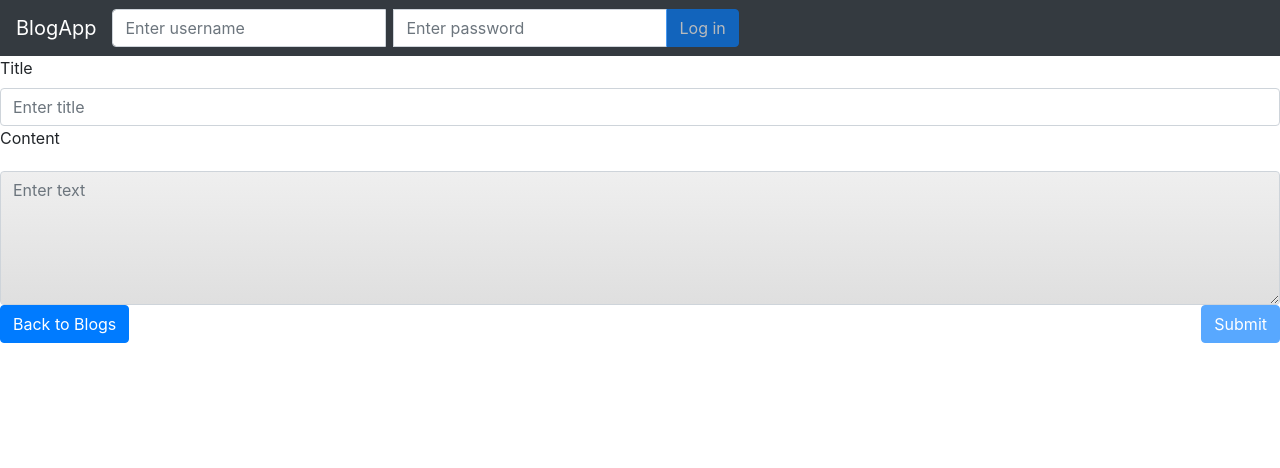
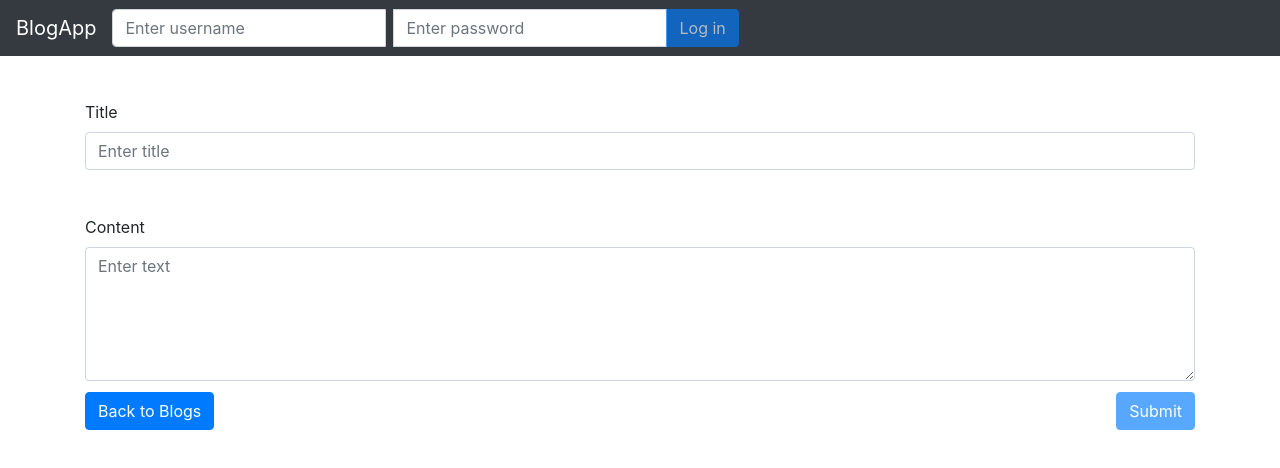
Before and after one commit to jtaaka/BloggingApp, a React (Create React App) app: page /addpost in a window 1280 px wide. Shown: the top 468 px of the page. Built offline with nearby package versions, Linux system fonts and the light colour scheme.

Commit message:
CSS changes to addpost

```diff
--- /dev/null
+++ b/src/components/addpost/addpost.css
@@ -0,0 +1,7 @@
+#title-text {
+    margin-top: 4%;
+}
+
+#buttons {
+    margin-top: 1%;
+}
--- a/src/components/addpost/addpost.jsx
+++ b/src/components/addpost/addpost.jsx
@@ -1,6 +1,8 @@
 import React, { Component } from "react";
 import { Button, Form } from "react-bootstrap";
 import { withRouter } from "react-router-dom";
+import Container from "react-bootstrap/Container";
+import './addpost.css';
 
 const URL = "http://localhost:8080/posts";
 
@@ -51,14 +53,22 @@ class Addpost extends Component {
 
   render() {
     return (
+        <Container>
           <div className="mx-auto">
+            <div id="title-text">
               <Form.Label>Title</Form.Label>
-          <Form.Control id="title" onChange={this.handleChange} placeholder="Enter title" className="mr-sm-2" />
+              <Form.Control id="add-title" onChange={this.handleChange} placeholder="Enter title" className="mr-sm-2" />
+            </div>
+            <div id="title-text">
               <Form.Label>Content</Form.Label>
-          <Form.Control id="content" as="textarea" rows="5" placeholder="Enter text" onChange={this.handleChange} />
+              <Form.Control id="add-content" as="textarea" rows="5" placeholder="Enter text" onChange={this.handleChange} />
+            </div>
+            <div id="buttons">
               <Button className="btn btn-primary float-left" onClick={this.toFrontPage}>Back to Blogs</Button>
               <Button className="btn btn-primary float-right" disabled={!this.validateForm()} onClick={this.handleSubmit}>Submit</Button>
             </div>
+          </div>
+        </Container>
     );
   }
 }
```
Lines whose indentation alone changed are shown as unchanged.
